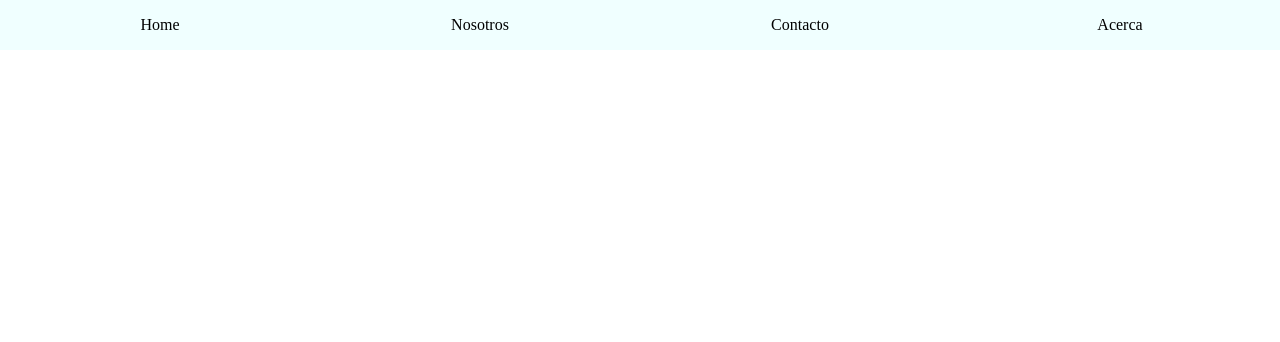
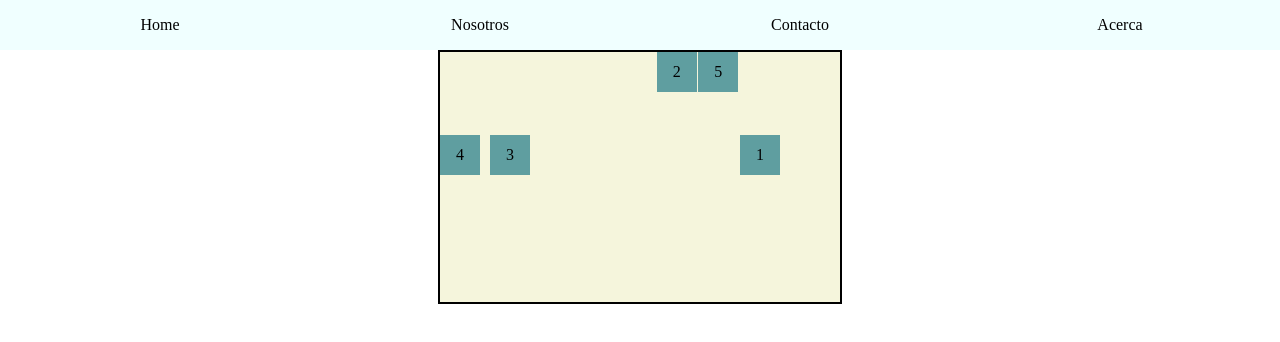
Before and after one commit to tw1ttt3r/session4, a plain HTML site: page index.html in a window 1280 px wide. Drawn offline with Linux system fonts and the light colour scheme.

Commit message:
uso de grid

```diff
--- a/index.html
+++ b/index.html
@@ -8,13 +8,6 @@
     <link rel="stylesheet" href="main.css">
   </head>
   <body>
-    <!-- <section id="container">
-      <div>1</div>
-      <div>2</div>
-      <div>3</div>
-      <div>4</div>
-      <div>5</div>
-    </section> -->
     <nav id="navegacion">
       <ul>
         <li>Home</li>
@@ -23,5 +16,14 @@
         <li>Acerca</li>
       </ul>
     </nav>
+    <main>
+      <section id="container">
+        <div id="hijo1">1</div>
+        <div id="hijo2">2</div>
+        <div id="hijo3">3</div>
+        <div id="hijo4">4</div>
+        <div id="hijo5">5</div>
+      </section>
+    </main>
   </body>
 </html>
--- a/main.css
+++ b/main.css
@@ -5,17 +5,18 @@
   border: 0;
 }
 
-/* Configuración del contenedor flex */
+main {
+  display: flex;
+  justify-content: center;
+}
+
+/* Configuración del contenedor grid */
 #container {
-  display: flex;
-  /* flex-direction: column;
-  flex-wrap: wrap; */
-  /* direction wrap */
-  flex-flow: column wrap;
-  justify-content: center;
-  align-content: center;
+  display: grid;
+  grid-template-columns: 50px repeat(6, 1fr) 100px;
+  grid-template-rows: repeat(3, 1fr);
   width: 400px;
-  height: 600px;
+  height: 250px;
   background-color: beige;
   border: 2px solid black;
 }
@@ -24,10 +25,12 @@
   width: 40px;
   height: 40px;
   background-color: cadetblue;
+  display: flex;
+  justify-content: center;
+  align-items: center;
 }
 
 /* Navbar */
-
 #navegacion {
   display: flex;
   justify-content: center;
@@ -55,3 +58,34 @@
   color: red;
   cursor: pointer;
 }
+
+#hijo1 {
+  grid-column-start: 8;
+  grid-column-end: 9;
+  grid-row-start: 2;
+  grid-row-end: 3;
+}
+#hijo2 {
+  grid-column-start: 6;
+  grid-column-end: 9;
+  grid-row-start: 1;
+  grid-row-end: 2;
+}
+#hijo3 {
+  grid-column-start: 2;
+  grid-column-end: 4;
+  grid-row-start: 2;
+  grid-row-end: 2;
+}
+#hijo4 {
+  grid-column-start: 1;
+  grid-column-end: 2;
+  grid-row-start: 2;
+  grid-row-end: 3;
+}
+#hijo5 {
+  grid-column-start: 7;
+  grid-column-end: 9;
+  grid-row-start: 1;
+  grid-row-end: 3;
+}
```
